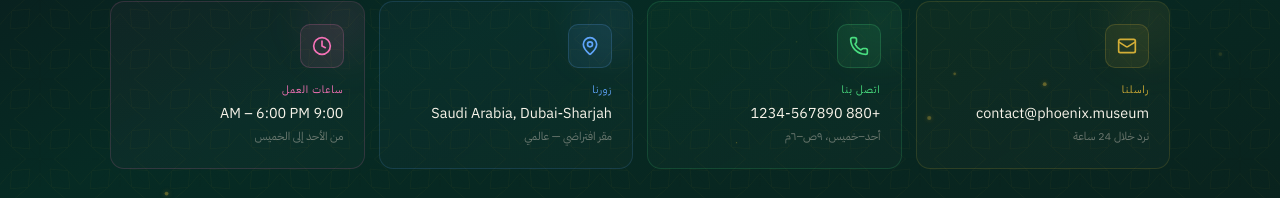
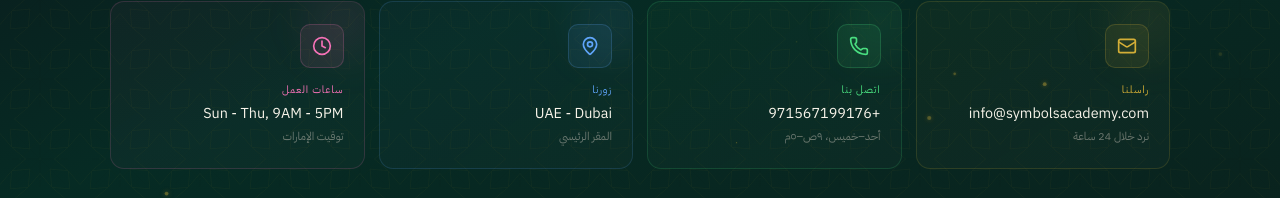
Before and after one commit to royestheking-a11y/Museum-of-Phoenix-for-Heritage-Civilization, a React (Vite) app: page /contact in a window 1280 px wide. Shown: the part 361-559 px from the top of the page. Built offline with nearby package versions, Linux system fonts and the light colour scheme; no server answers; a web font is replaced by a local one.

Commit message:
Fix homepage footer layout, resolve Safari flexbug, and suppress CSS IDE warnings

```diff
--- a/src/app/components/AdminPanel.tsx
+++ b/src/app/components/AdminPanel.tsx
@@ -1,5 +1,4 @@
-const RAW_URL = (import.meta as any).env.VITE_API_BASE_URL || 'http://localhost:5005';
-const API_BASE_URL = RAW_URL.replace(/\/api\/?$/, '');
+const API_BASE_URL = (import.meta as any).env.VITE_API_BASE_URL || 'http://localhost:5005';
 import { useState, useEffect, useCallback, useMemo, type ReactElement } from 'react';
 import { motion, AnimatePresence } from 'motion/react';
 import {
--- a/src/app/components/ContactPage.tsx
+++ b/src/app/components/ContactPage.tsx
@@ -16,29 +16,29 @@ const contactCards = [
   {
     icon: Mail,
     label: 'Email Us', labelAr: 'راسلنا',
-    value: 'contact@phoenix.museum',
+    value: 'info@symbolsacademy.com',
     sub: 'We reply within 24 hours', subAr: 'نرد خلال 24 ساعة',
-    color: '#D4AF37', href: 'mailto:contact@phoenix.museum',
+    color: '#D4AF37', href: 'mailto:info@symbolsacademy.com',
   },
   {
     icon: Phone,
     label: 'Call Us', labelAr: 'اتصل بنا',
-    value: '+880 1234-567890',
-    sub: 'Sun–Thu, 9am–6pm (BST)', subAr: 'أحد–خميس، ٩ص–٦م',
-    color: '#4ade80', href: 'tel:+8801234567890',
+    value: '+971567199176',
+    sub: 'Sun–Thu, 9AM–5PM', subAr: 'أحد–خميس، ٩ص–٥م',
+    color: '#4ade80', href: 'tel:+971567199176',
   },
   {
     icon: MapPin,
     label: 'Visit Us', labelAr: 'زورنا',
-    value: 'Saudi Arabia, Dubai-Sharjah',
-    sub: 'Virtual HQ — worldwide', subAr: 'مقر افتراضي — عالمي',
+    value: 'UAE - Dubai',
+    sub: 'Headquarters', subAr: 'المقر الرئيسي',
     color: '#60a5fa', href: '#',
   },
   {
     icon: Clock,
     label: 'Working Hours', labelAr: 'ساعات العمل',
-    value: '9:00 AM – 6:00 PM',
-    sub: 'Sunday to Thursday', subAr: 'من الأحد إلى الخميس',
+    value: 'Sun - Thu, 9AM - 5PM',
+    sub: 'UAE Time', subAr: 'توقيت الإمارات',
     color: '#f472b6', href: '#',
   },
 ];
--- a/src/app/components/HeroLanding.tsx
+++ b/src/app/components/HeroLanding.tsx
@@ -97,6 +97,10 @@ export default function HeroLanding({ onEnterMuseum, onOpenSearch, onNavigate, o
       }}
       initial={{ opacity: 0 }} animate={{ opacity: 1 }} exit={{ opacity: 0, scale: 0.97 }} transition={{ duration: 0.6 }}>
       <IslamicGeometry opacity={0.04} patternId="hero-geo" />
+      <ParticleField count={40} color="#D4AF37" />
+
+      {/* ─── MAIN CONTENT WRAPPER ─── */}
+      <div style={{ width: '100%' }}>
 
       {/* ─── MINIMAL FLOATING HEADER ─── */}
       <header style={{ position: 'fixed', top: 0, left: 0, right: 0, zIndex: 50, pointerEvents: 'none', display: 'flex', justifyContent: 'center' }}>
@@ -307,7 +311,13 @@ export default function HeroLanding({ onEnterMuseum, onOpenSearch, onNavigate, o
       </section>
 
       {/* ─── FOOTER ─── */}
-      <footer style={{ borderTop: '1px solid rgba(212,175,55,0.15)', background: 'rgba(13,17,23,0.4)', display: 'flex', justifyContent: 'center', backdropFilter: 'blur(20px)' }}>
+      <footer style={{
+        borderTop: '1px solid rgba(212,175,55,0.15)',
+        background: 'rgba(13,17,23,0.4)',
+        display: 'flex',
+        justifyContent: 'center',
+        backdropFilter: 'blur(20px)'
+      }}>
         <div style={{ width: '100%', maxWidth: 1200, paddingTop: '52px', paddingLeft: 'max(4vw, 24px)', paddingRight: 'max(4vw, 24px)', paddingBottom: 'calc(32px + env(safe-area-inset-bottom))', direction: isAr ? 'rtl' : 'ltr' }}>
 
           {/* ── Museum Branding + Language + Social ── */}
@@ -419,6 +429,7 @@ export default function HeroLanding({ onEnterMuseum, onOpenSearch, onNavigate, o
           </div>
         </div>
       </footer>
+      </div>
     </motion.div>
   );
 }
--- a/src/app/components/LoginModal.tsx
+++ b/src/app/components/LoginModal.tsx
@@ -207,7 +207,9 @@ export default function LoginModal({ open, initialTab, onClose, onAdminAccess, o
               border: '1px solid rgba(212,175,55,0.15)',
               borderRadius: 24,
               position: 'relative',
-              overflow: 'hidden',
+              overflowX: 'hidden',
+              overflowY: 'auto',
+              maxHeight: '95vh',
               boxShadow: '0 30px 60px rgba(0,0,0,0.6), inset 0 1px 0 rgba(255,255,255,0.1)'
             }}
           >
@@ -248,12 +250,13 @@ export default function LoginModal({ open, initialTab, onClose, onAdminAccess, o
             </div>
 
             {/* Right Side (Form) */}
-            <div className="flex-1 p-8 sm:p-12 relative flex flex-col justify-center" style={{ background: 'rgba(13, 17, 23, 0.4)' }}>
+            <div className="flex-1 p-5 sm:p-12 relative flex flex-col justify-center min-h-min" style={{ background: 'rgba(13, 17, 23, 0.4)' }}>
 
               {/* Close Button */}
               <button
                 onClick={onClose}
-                style={{ position: 'absolute', top: 20, right: 20, background: 'rgba(255,255,255,0.05)', border: '1px solid rgba(255,255,255,0.05)', color: '#C7C3B9', cursor: 'pointer', padding: 8, borderRadius: '50%', display: 'flex', alignItems: 'center', justifyContent: 'center', transition: 'all 0.2s', zIndex: 20 }}
+                className="absolute top-4 right-4 sm:top-5 sm:right-5"
+                style={{ background: 'rgba(255,255,255,0.05)', border: '1px solid rgba(255,255,255,0.05)', color: '#C7C3B9', cursor: 'pointer', padding: 8, borderRadius: '50%', display: 'flex', alignItems: 'center', justifyContent: 'center', transition: 'all 0.2s', zIndex: 20 }}
                 onMouseOver={e => { e.currentTarget.style.background = 'rgba(255,255,255,0.1)'; e.currentTarget.style.color = '#FFF'; }}
                 onMouseOut={e => { e.currentTarget.style.background = 'rgba(255,255,255,0.05)'; e.currentTarget.style.color = '#C7C3B9'; }}
               >
@@ -311,9 +314,9 @@ export default function LoginModal({ open, initialTab, onClose, onAdminAccess, o
                   </div>
                 ) : (
                   <>
-                <div style={{ marginBottom: 32 }}>
-                  <div className="md:hidden flex justify-center mb-6">
-                     <PhoenixSVG size={64} glowIntensity={0.8} />
+                <div style={{ marginBottom: 24 }} className="mt-8 sm:mt-0">
+                  <div className="md:hidden flex justify-center mb-4">
+                     <PhoenixSVG size={48} glowIntensity={0.8} />
                   </div>
                   <h3 style={{ fontFamily: isAr ? '"IBM Plex Sans Arabic"' : '"Playfair Display"', fontSize: '1.8rem', color: '#F8F4EA', margin: '0 0 8px', letterSpacing: '0.01em', textAlign: isAr ? 'right' : 'left' }}>
                     {tab === 'login' ? (isAr ? 'مرحباً بعودتك' : 'Welcome Back') : tab === 'register' ? (isAr ? 'انضم إلى الأكاديمية' : 'Join the Academy') : (isAr ? 'استعادة كلمة المرور' : 'Reset Password')}
--- a/src/styles/theme.css
+++ b/src/styles/theme.css
@@ -124,18 +124,20 @@
     @apply border-border outline-ring/50;
   }
 
+  html {
+    font-size: var(--font-size);
+    overscroll-behavior: none;
+  }
+
   body {
     @apply bg-background text-foreground;
+    overscroll-behavior: none;
   }
 
   /**
   * Default typography styles for HTML elements (h1-h4, p, label, button, input).
   * These are in @layer base, so Tailwind utility classes (like text-sm, text-lg) automatically override them.
   */
-
-  html {
-    font-size: var(--font-size);
-  }
 
   h1 {
     font-size: var(--text-2xl);
```
